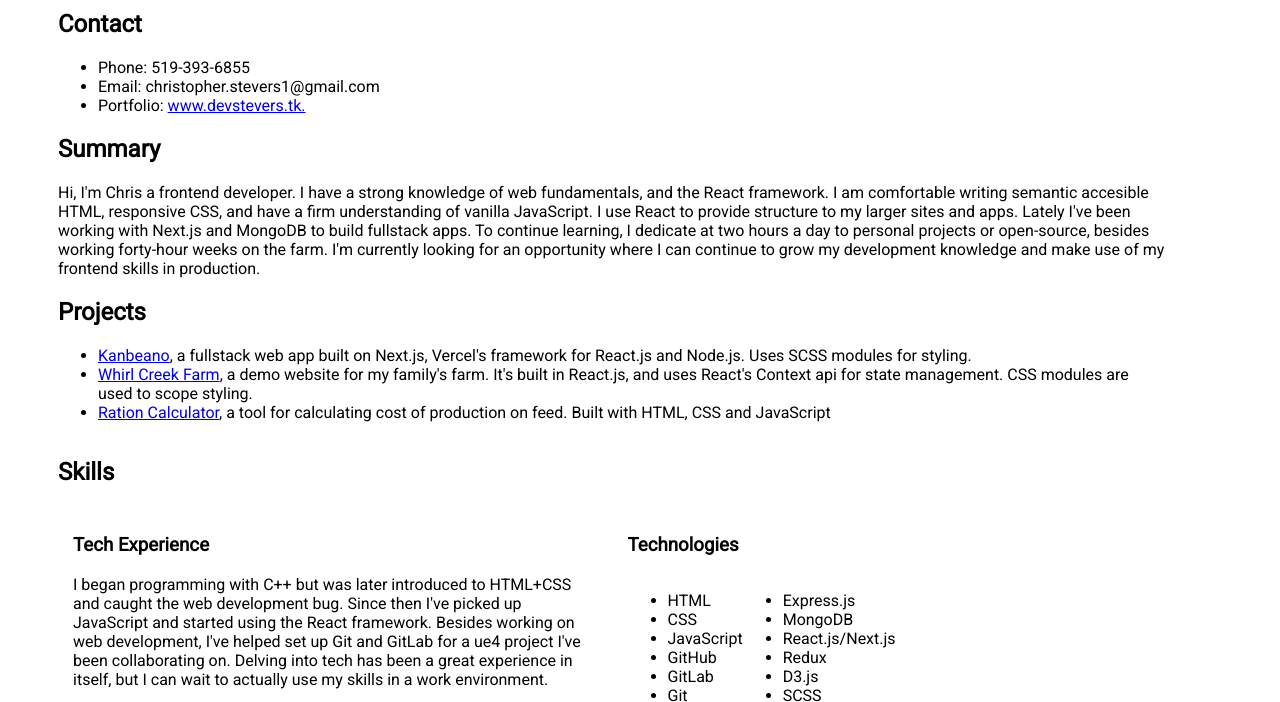
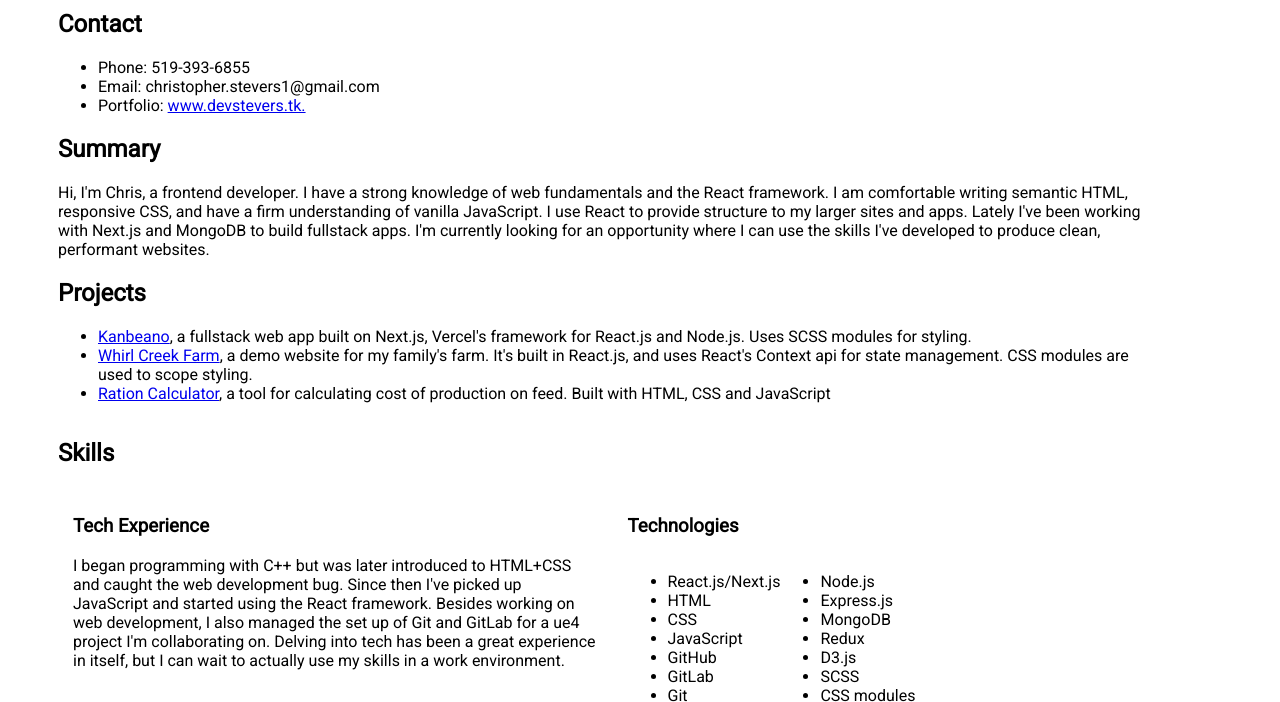
Before and after one commit to Christopher-Stevers/Resume-code, a plain HTML site: page index.html in a window 1280 px wide. Shown: the part 111-813 px from the top of the page. Drawn offline with Linux system fonts and the light colour scheme.

Commit message:
further improved start message

```diff
--- a/index.html
+++ b/index.html
@@ -45,8 +45,8 @@
 
 
     <h2>Summary</h2>
-    <article>Hi, I'm Chris a frontend developer. I have a strong knowledge of web fundamentals,  and the React framework. I am comfortable writing semantic accesible HTML, responsive CSS, and have a firm understanding of vanilla JavaScript. I use React to provide structure to my larger sites and apps. Lately I've been
-        working with Next.js and MongoDB to build fullstack apps. To continue learning, I dedicate at two hours a day to personal projects or open-source, besides working forty-hour weeks on the farm. I'm currently looking for an opportunity where I can continue to grow my development knowledge and make use of my frontend skills in production.
+    <article>Hi, I'm Chris, a frontend developer. I have a strong knowledge of web fundamentals and the React framework. I am comfortable writing semantic HTML, responsive CSS, and have a firm understanding of vanilla JavaScript. I use React to provide structure to my larger sites and apps. Lately I've been
+        working with Next.js and MongoDB to build fullstack apps. I'm currently looking for an opportunity where I can use the skills I've developed to produce clean, performant websites.
     </article>
         <h2 class="h2">Projects</h2>
         <ul>
@@ -60,25 +60,25 @@
 
            <section> <h3 class="first">Tech Experience</h3>
             <p>
-                I began programming with C++ but was later introduced to HTML+CSS and caught the web development bug. Since then I've picked up JavaScript and started using the React framework. Besides working on web development,  I've helped set up Git and GitLab for a ue4 project I've been collaborating on. Delving into tech has been a great experience in
+                I began programming with C++ but was later introduced to HTML+CSS and caught the web development bug. Since then I've picked up JavaScript and started using the React framework. Besides working on web development,  I also managed the set up of Git and GitLab for a ue4 project I'm collaborating on. Delving into tech has been a great experience in
                 itself, but I can wait to actually use my skills in a work environment.</p>
             </section>
 
        <section> <h3>Technologies</h3>
         <div class="tech-list">
             <ul>
+                <li>React.js/Next.js</li>
                 <li>HTML</li>
                 <li>CSS</li>
                 <li>JavaScript</li>
                 <li>GitHub</li>
                 <li>GitLab</li>
                 <li>Git</li>
-                <li>Node.js</li>
             </ul>
                 <ul>
+                <li>Node.js</li>
                 <li>Express.js</li>
                 <li>MongoDB</li>
-                <li>React.js/Next.js</li>
                 <li>Redux</li>
                 <li>D3.js</li>
                 <li>SCSS</li>
@@ -94,10 +94,10 @@
     <h2>Education</h2>
     <p>
     <ul>
-        <li>Our Lady of Victory Highschool Diploma (2019)</li>
-        <li>Royal Conservatory of Music Grade 8 Piano Honours (2019)</li>
         <li>FreeCodeCamp certificates: <em>JavaScript Data Structures and Algorithms</em> (2020), <em>Responsive Web
                 Design</em> (2020), Data Visualization and <em>Frontend Libraries (2021).</em> </li>
+        <li>Royal Conservatory of Music Grade 8 Piano Honours (2019)</li>
+        <li>Our Lady of Victory Highschool Diploma (2019)</li>
     </ul>
     </p>
     <p>
```
